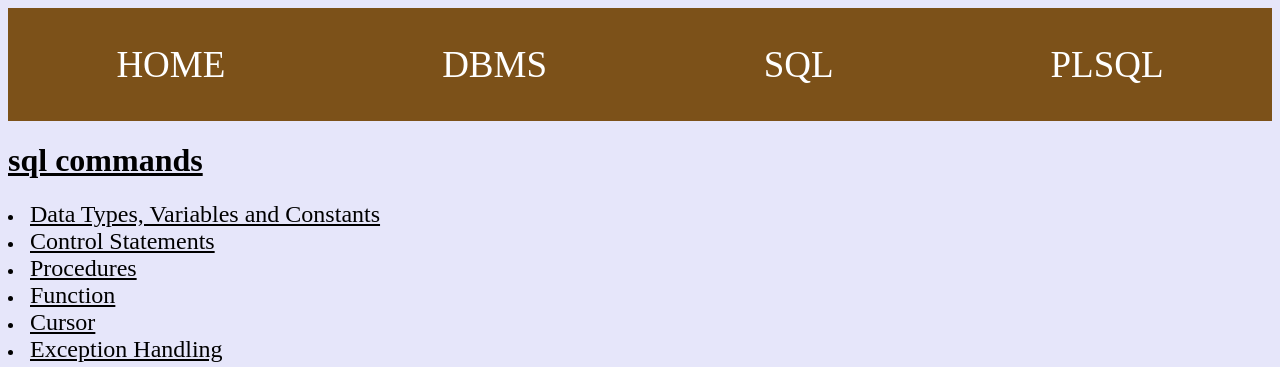
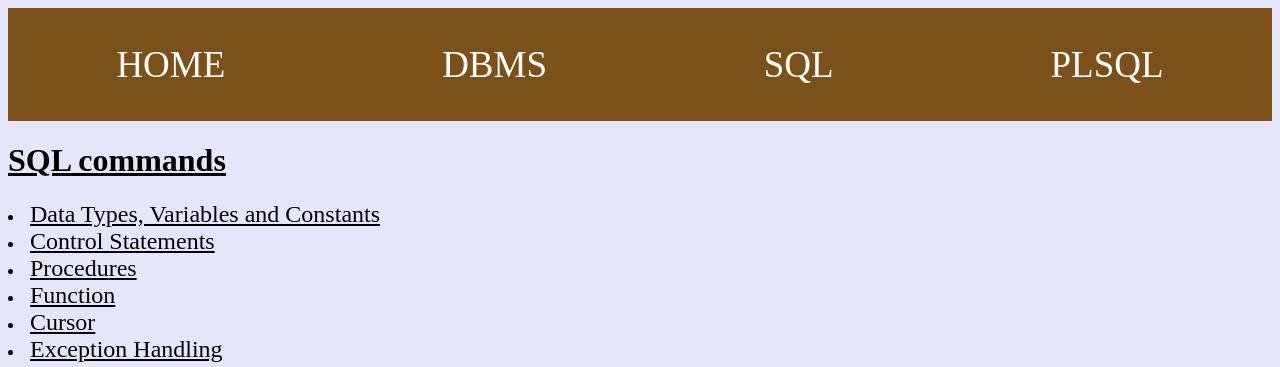
Before and after one commit to jatinvats01/jatinvats01.github.io, a plain HTML site: page plsql.html in a window 1280 px wide. Shown: the top 367 px of the page. Drawn offline with Linux system fonts and the light colour scheme.

Commit message:
Update plsql.html

```diff
--- a/plsql.html
+++ b/plsql.html
@@ -9,9 +9,7 @@
             <a href="sql.html">SQL</a>
             <a href="plsql.html">PLSQL</a>
           </nav>
-
-
-        <h1>sql commands</h1>
+        <h1>SQL commands</h1>
         <li><a href="data.html">Data Types, Variables and Constants</a></li>
     <li><a href="control.html">Control Statements</a></li>
     <li><a href="procedure.html">Procedures</a></li>
```
